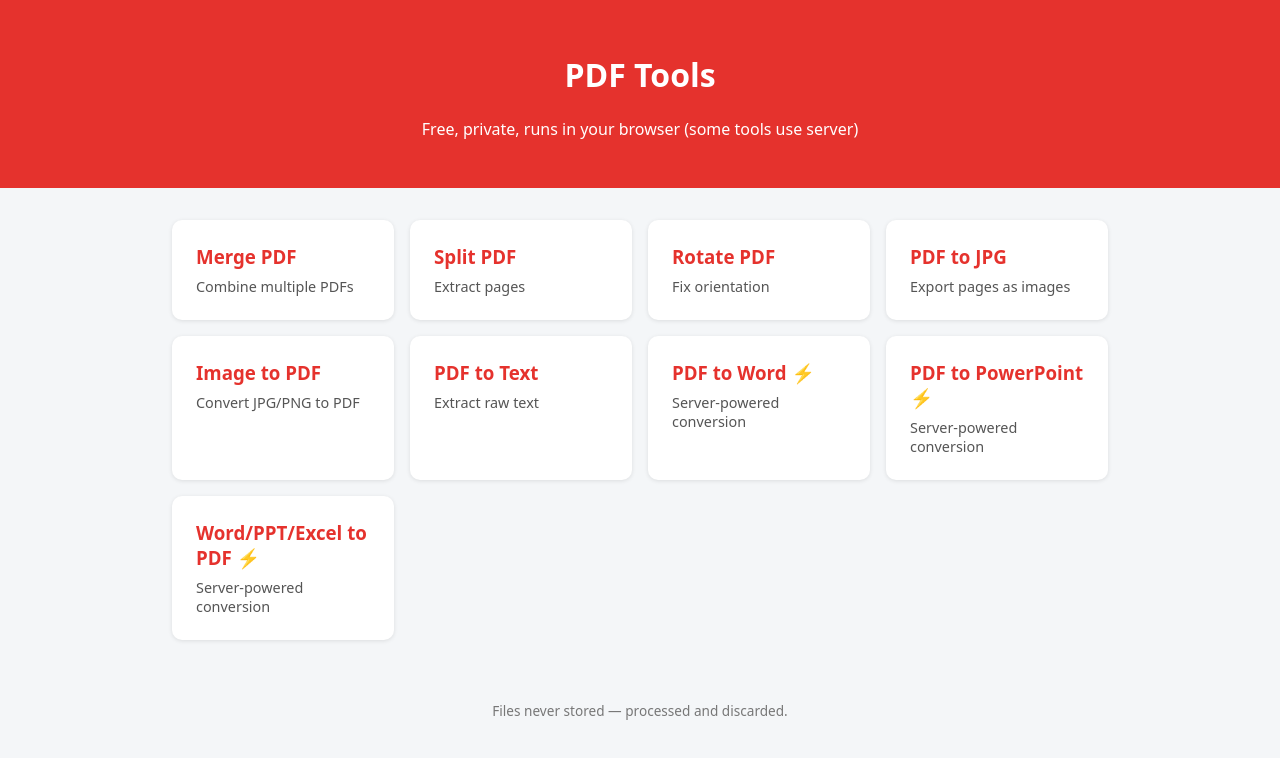
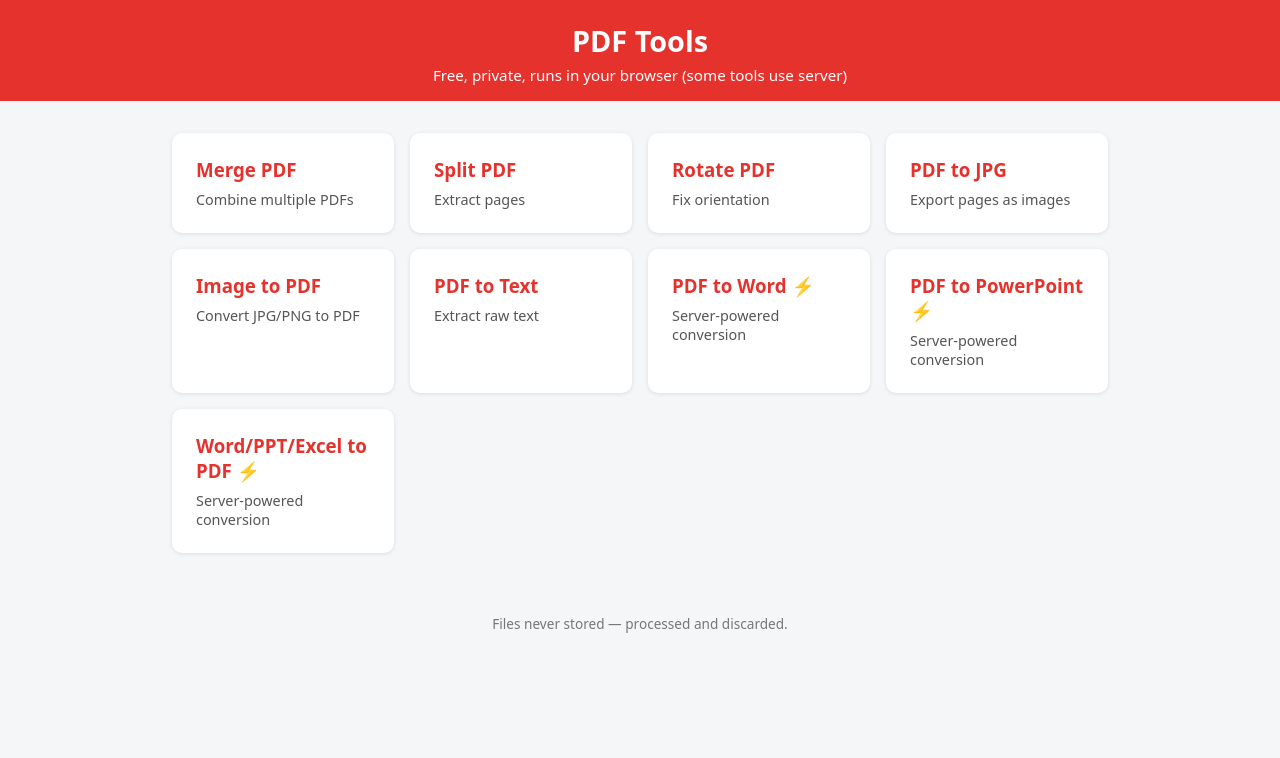
Before and after one commit to surajpatel1990/PDFTool, a plain HTML site: page docs/index.html in a window 1280 px wide. Drawn offline with nearby package versions, Linux system fonts and the light colour scheme.

Commit message:
Adjust header padding and refine styles for improved layout consistency

```diff
--- a/docs/css/style.css
+++ b/docs/css/style.css
@@ -14,9 +14,11 @@ body {
 header {
   background: var(--primary);
   color: #fff;
-  padding: 2rem 1rem;
+  padding: 1rem 1rem;
   text-align: center;
 }
+header h1 { margin: 0.3rem 0; font-size: 1.8rem; }
+header p { margin: 0; font-size: 0.95rem; }
 .grid {
   display: grid;
   grid-template-columns: repeat(auto-fit, minmax(200px, 1fr));
```
